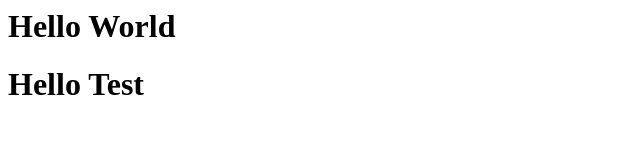
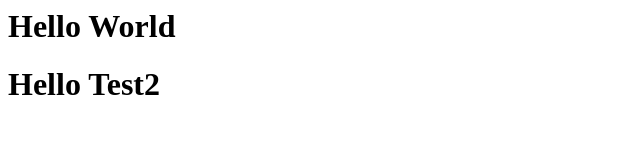
Before and after one commit to tnnquy/git-demo, a plain HTML site: page index.html in a window 1280 px wide. Shown: the full height of the page, 0-640 px from the left. Drawn offline with Linux system fonts and the light colour scheme.

Commit message:
Update index.html

```diff
--- a/index.html
+++ b/index.html
@@ -1,2 +1,2 @@
 <h1>Hello World</h1>
-<h1>Hello Test</h1>
+<h1>Hello Test2</h1>
```
